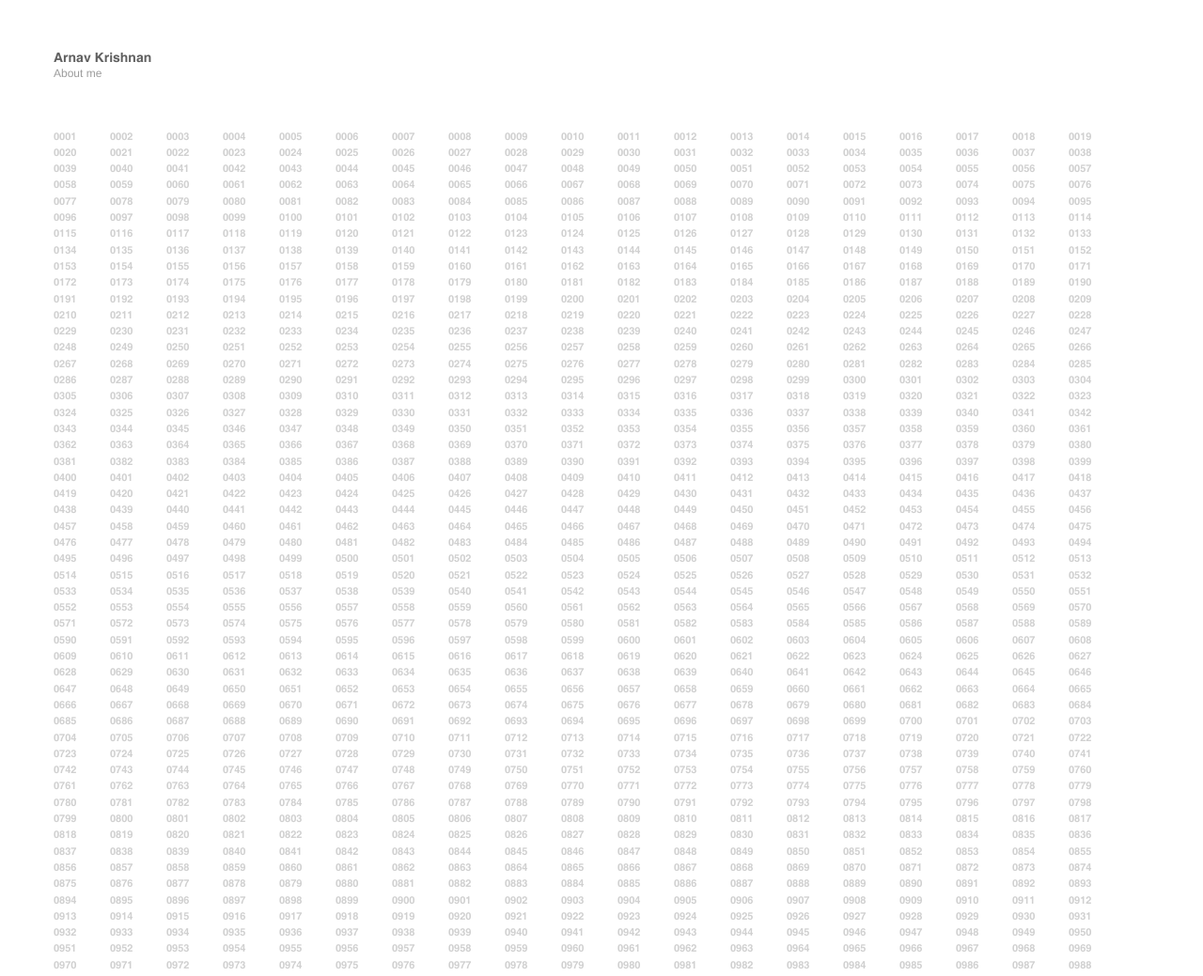
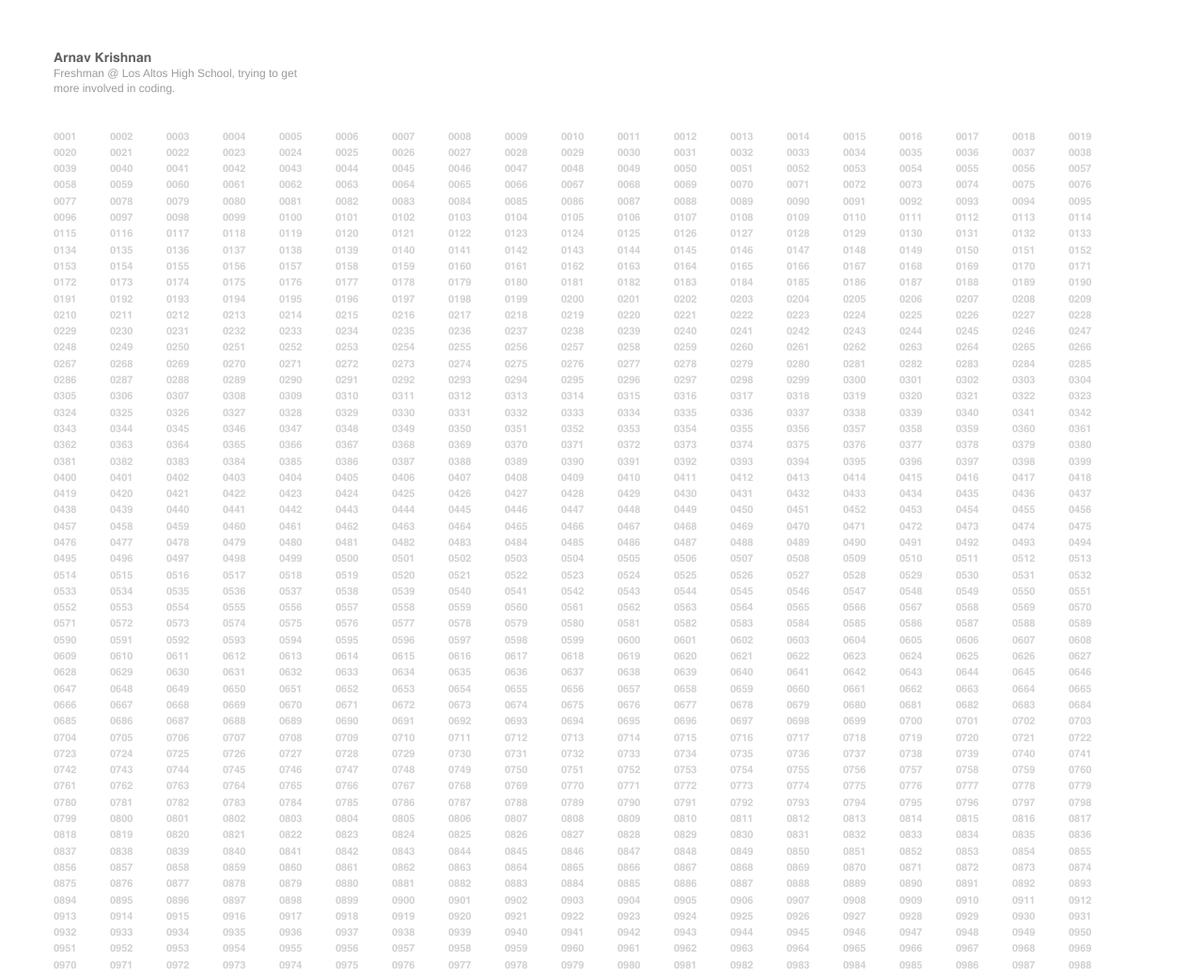
Before and after one commit to arnavkrishnan/testpage, a plain HTML site: page index.html in a window 1280 px wide. Shown: the top 1039 px of the page at 94% size. Drawn offline with Linux system fonts and the light colour scheme.

Commit message:
longer description.

```diff
--- a/index.html
+++ b/index.html
@@ -16,11 +16,11 @@
 <meta property="og:site_name" content="Arnav Krishnan">
 <meta property="og:type" content="website">
 <meta property="og:title" content="Arnav Krishnan">
-<meta property="og:description" content="About Me">
+<meta property="og:description" content="Freshman @ Los Altos High School, trying to get more involved in coding.">
 <meta property="og:image" itemprop="image" content="https://avatars.githubusercontent.com/arnavkrishnan">
 
 <meta name="title" content="Arnav Krishnan, Designer, Inventor">
-<meta name="description" content="About Me">
+<meta name="description" content="Freshman @ Los Altos High School, trying to get more involved in coding.">
 <meta name="keywords" content="Arnav, Krishnan, Arnav Krishnan, Los Altos, Los Altos High School, design, invent, develop">
 <meta name="robots" content="index, nofollow" />
 <meta http-equiv="Content-Type" content="text/html; charset=utf-8">
@@ -132,7 +132,7 @@
 		<div class="padleft nameHeader">Arnav Krishnan</div>
 		<div style="height:1px"></div>
 		<div class="row width1200" id="topBar">
-			<div class="left info padleft">About me</div>
+			<div class="left info padleft">Freshman @ Los Altos High School, trying to get more involved in coding.</div>
 			<div ></div>
 			<div class="empty2">&nbsp;</div>
 			<div class="right info" align="justify">
```
